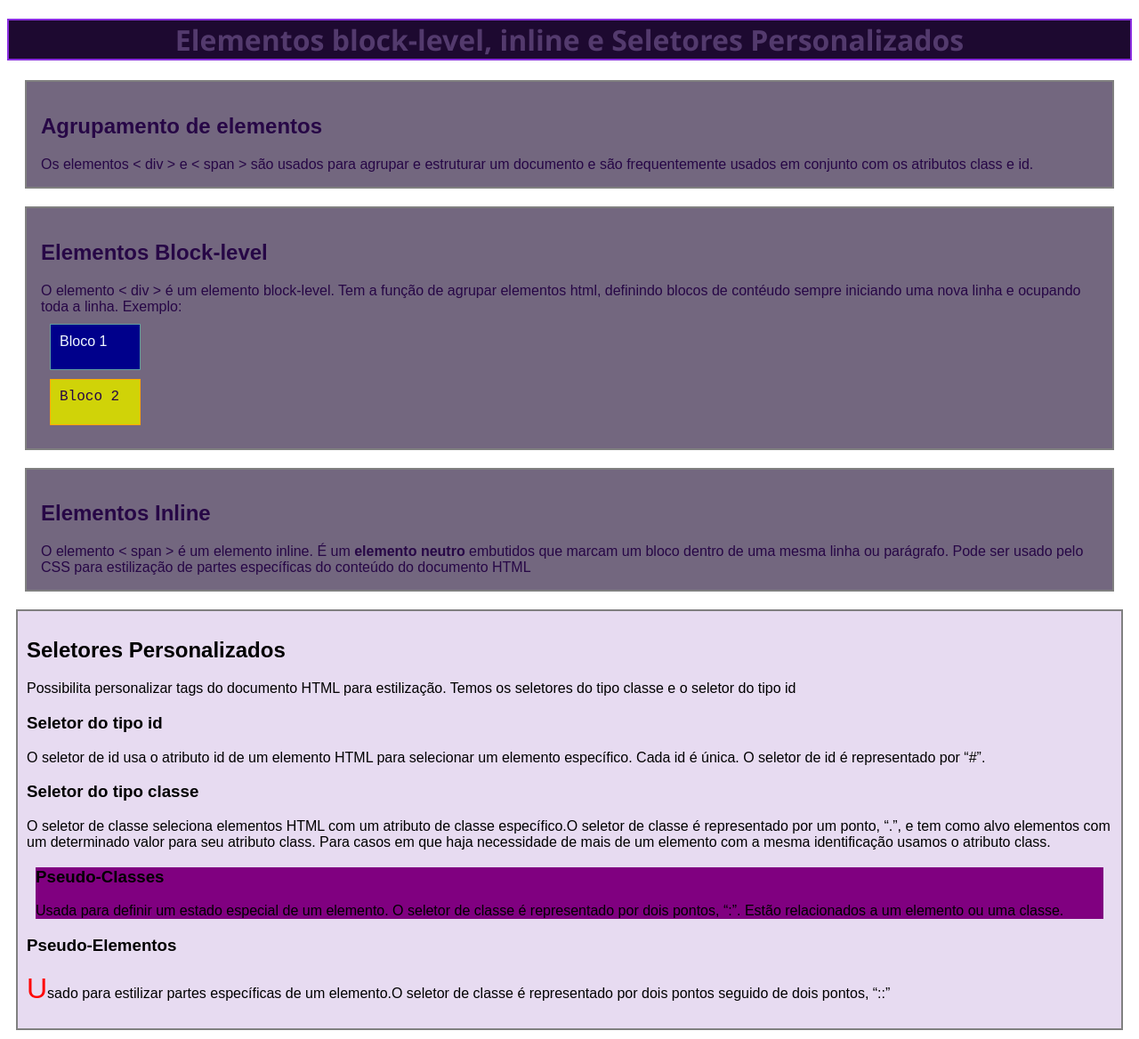
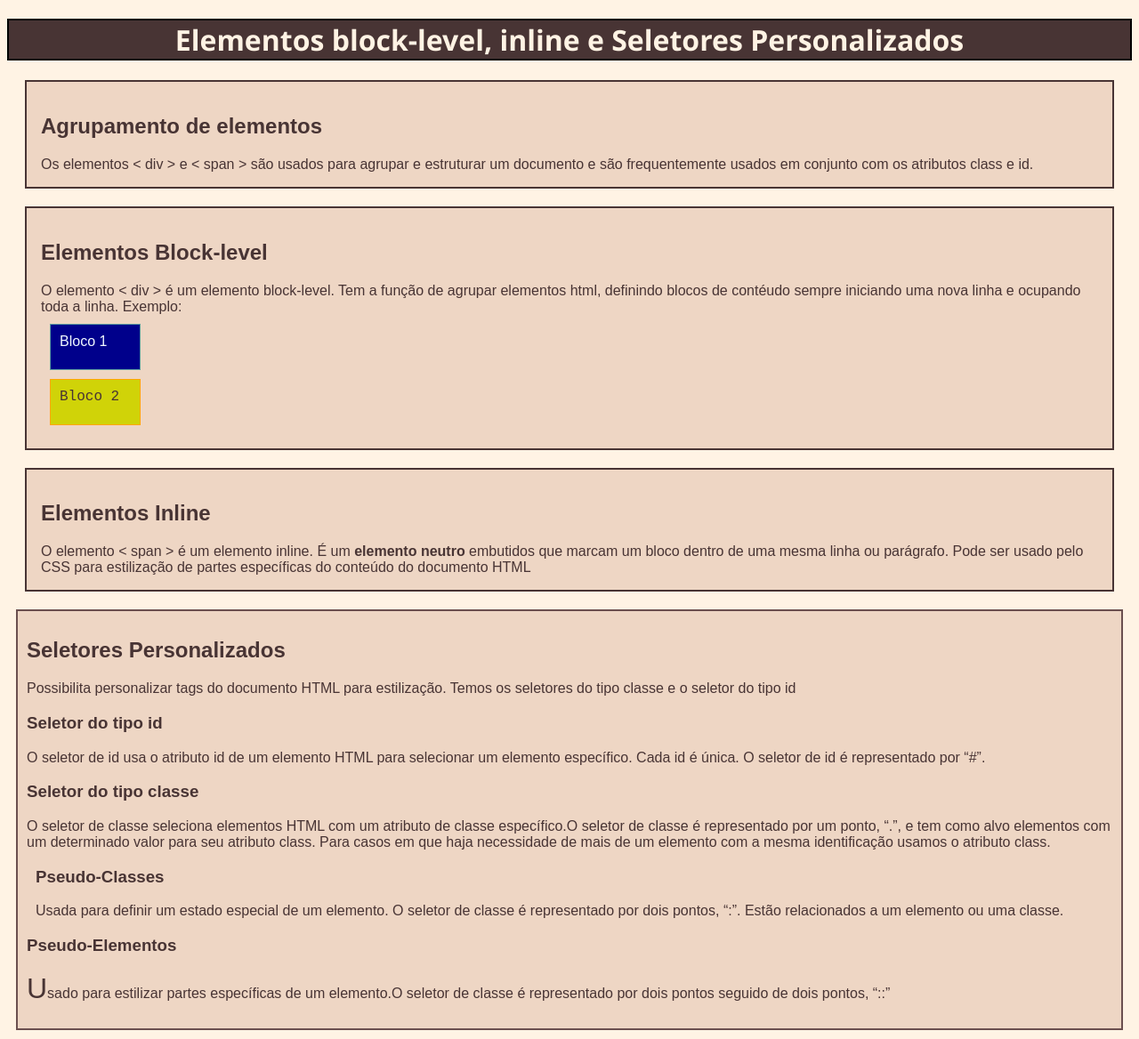
Before and after one commit to Rulyan/RDE11, a plain HTML site: page index.html in a window 1280 px wide. Shown: the whole page at 89% size. Drawn offline with Linux system fonts and the light colour scheme.

Commit message:
Update RDE11_estilo.css

```diff
--- a/css/RDE11_estilo.css
+++ b/css/RDE11_estilo.css
@@ -1,5 +1,9 @@
+body{
+    background-color: rgb(255, 243, 228);
+}
+
 div{
-    background-color:purple;
+    background-color:rgb(107, 79, 79)-;
     margin:10px;
 }
 span{
@@ -8,15 +12,15 @@ span{
 h1#principal{
     font-family:'Segoe UI', Tahoma, Geneva, Verdana, sans-serif;
     text-align:center;
-    color: rgb(83,58,109);
-    background-color:rgb(29,9,48);
-    border:2px solid rgb(138,46,224);
+    color: rgb(255, 243, 228);
+    background-color:rgb(72, 52, 52);
+    border:2px solid black;
 }
 div.agrupamento{
     font-family:Arial, Helvetica, sans-serif;
-    color: rgb(39,7,70);
-    background-color:rgba(29,9,48,0.616);
-    border: 2px solid gray;
+    color: rgb(72, 52, 52);
+    background-color:rgb(238, 214, 196);
+    border: 2px solid rgb(72, 52, 52);
     margin: 20px;
     padding: 16px;
 }
@@ -41,28 +45,30 @@ div.agrupamento{
 }
 .personalizado{
     font-family:Arial, Helvetica, sans-serif;
-    background-color:rgba(216,197,233,0.616);
-    border:2px solid gray;
-    padding:10px;
+    color: rgb(72, 52, 52);
+    background-color:rgb(238, 214, 196);
+    border:2px solid rgb(107, 79, 79);
+    padding: 10px;
     margin: 10px;
 }
 .personalizado:hover{
-    color:rgb(29,9,48);
+    color:rgb(72, 52, 52);
     margin: 30px;
     padding: 30px;
 }
 .pseudo > span{
-    display:none
+    display:none;
 }
 .pseudo:hover > span{
-    display:block;
-    background-color:black;
+    display:grid;
+    background-color:rgb(255, 243, 228);
 }
 h3::selection{
-    color:red;
-    background:yellow;
+    color:rgb(255, 243, 228);
+    background:rgb(107, 79, 79)
+    ;
 }
 p::first-letter{
-    color:red;
+    color:rgb(72, 52, 52);
     font-size: xx-large;
 }
```
